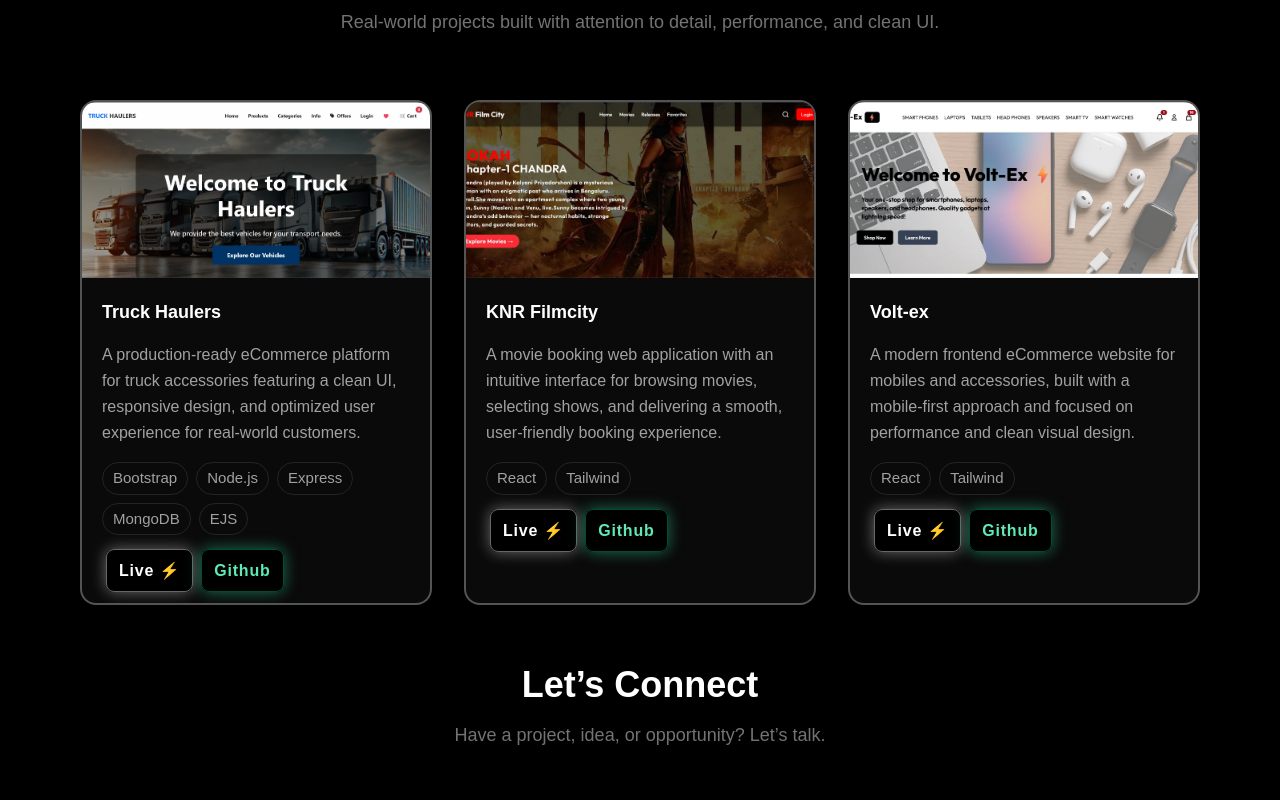
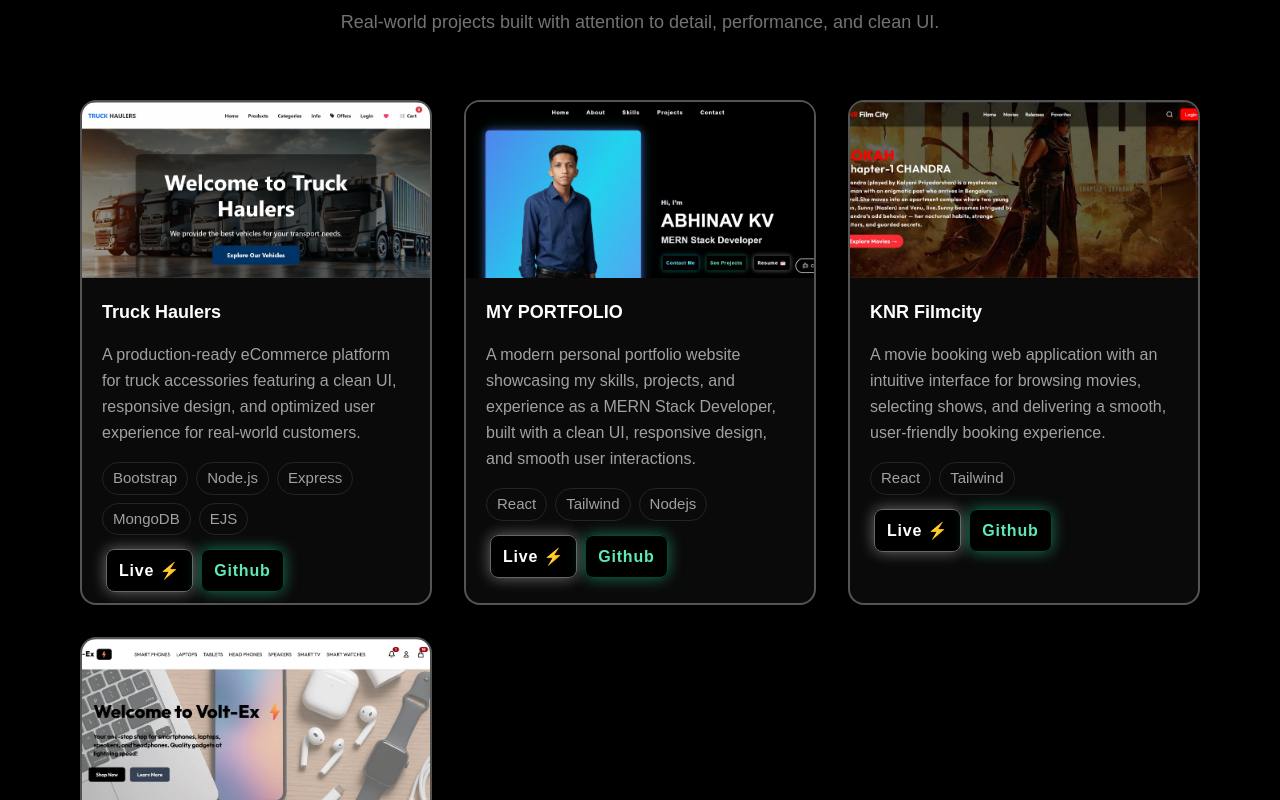
Before and after one commit to AbhinavKV369/ABHINAV-KV-PORTFOLIO, a React (Vite) app: page / in a window 1280 px wide. Shown: the part 2000-2800 px from the top of the page. Built offline with nearby package versions, Linux system fonts and the light colour scheme; a web font is replaced by a local one.

Commit message:
Added one project data and readme

```diff
--- a/src/components/data/projects.js
+++ b/src/components/data/projects.js
@@ -1,8 +1,9 @@
- import Truckhaulers from "../../assets/projects/truckhaulers.webp";
- import Knrfilmcity from "../../assets/projects/knrfilmcity.webp";
- import Voltex from "../../assets/projects/volt-ex.webp";
+import Truckhaulers from "../../assets/projects/truckhaulers.webp";
+import Portfolio from "../../assets/projects/portfolio.webp";
+import Knrfilmcity from "../../assets/projects/knrfilmcity.webp";
+import Voltex from "../../assets/projects/volt-ex.webp";
 
-export const projects =  [
+export const projects = [
   {
     title: "Truck Haulers",
     description:
@@ -11,6 +12,15 @@ export const projects =  [
     tech: ["Bootstrap", "Node.js", "Express", "MongoDB", "EJS"],
     live: "https://truckhaulers.shop/",
     github: "https://github.com/AbhinavKV369/Truck-Haulers-MEN",
+  },
+  {
+    title: "MY PORTFOLIO",
+    description:
+      "A modern personal portfolio website showcasing my skills, projects, and experience as a MERN Stack Developer, built with a clean UI, responsive design, and smooth user interactions.",
+    image: Portfolio,
+    tech: ["React", "Tailwind", "Nodejs"],
+    live: "https://abhinavkvdev.vercel.app/",
+    github: "https://github.com/AbhinavKV369/ABHINAV-KV-PORTFOLIO",
   },
   {
     title: "KNR Filmcity",
```
Also changed, not shown: src/assets/projects/portfolio.webp (added), 1 other file (tests, documents, lock files or other folders).
